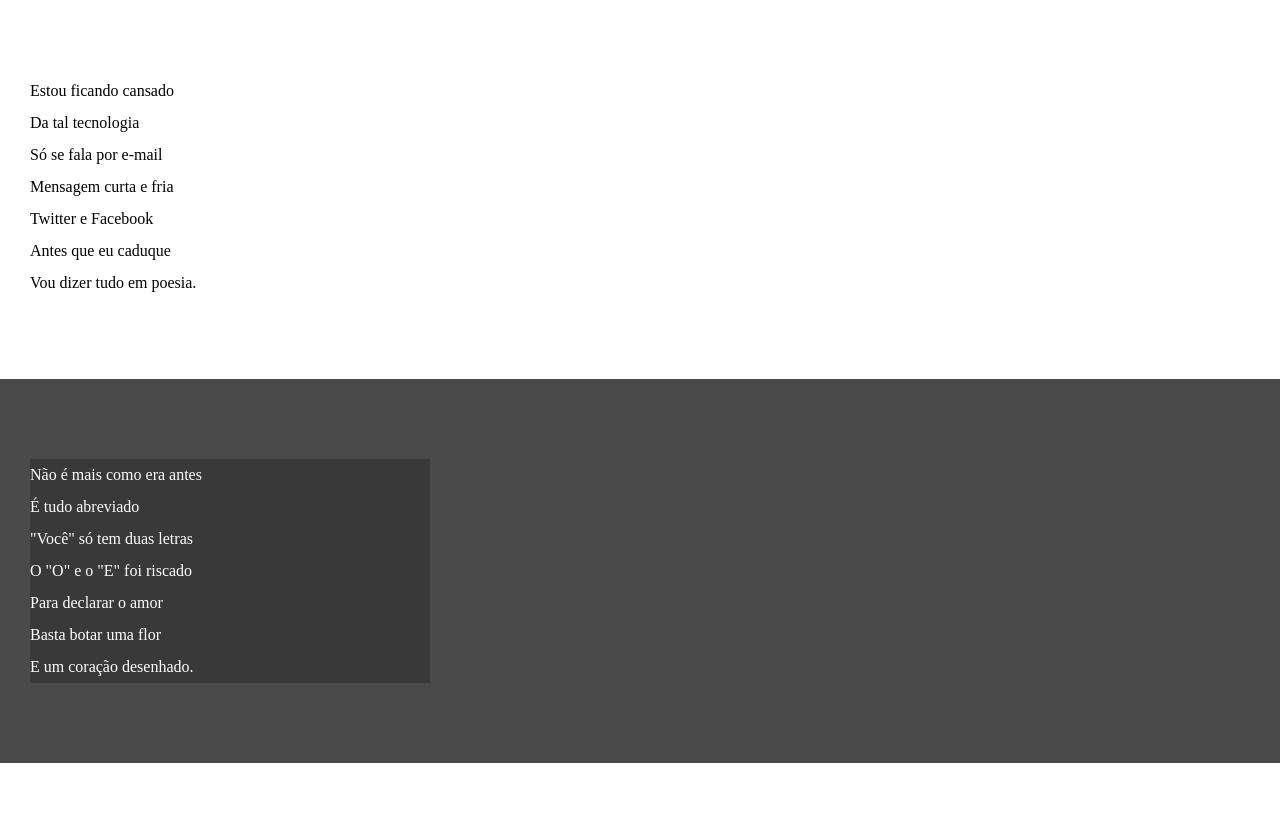
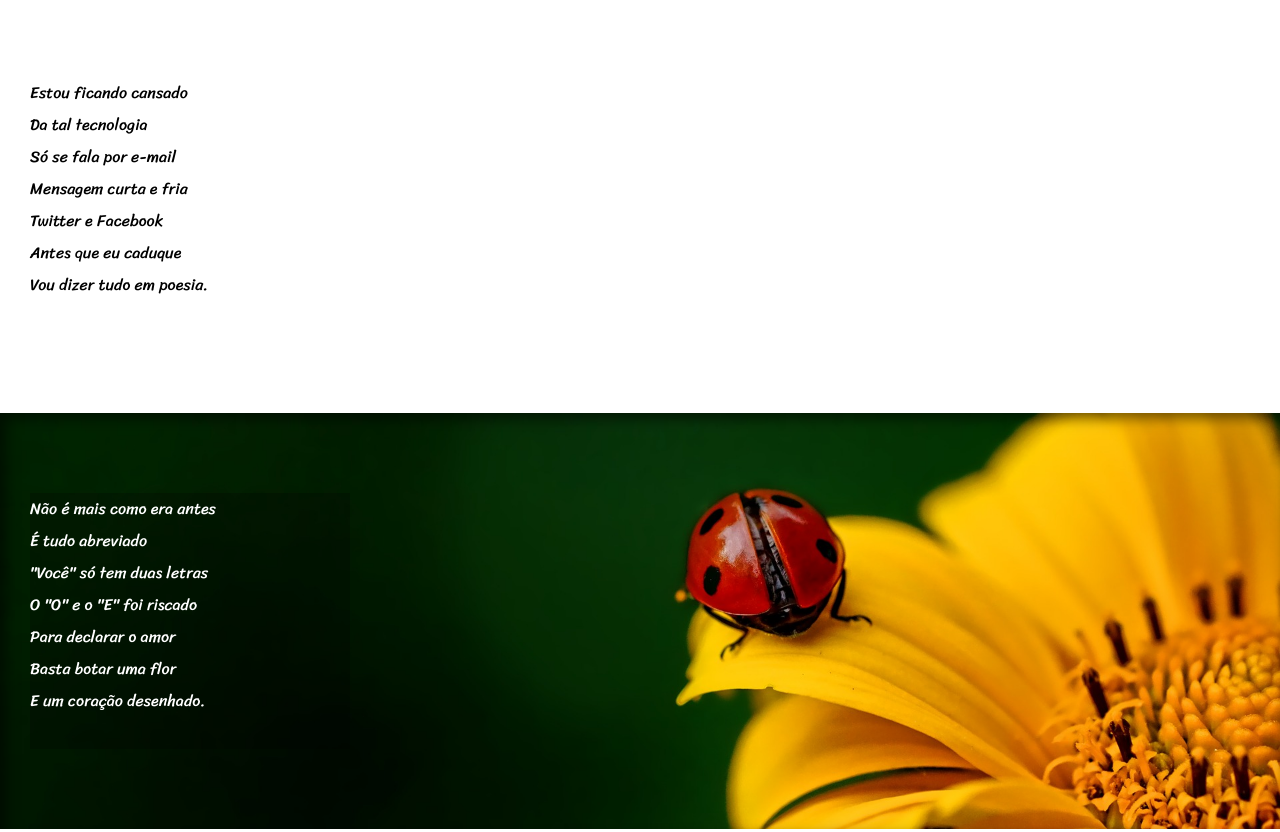
Before and after one commit to feaguilera/ProjetoCursoemVideo, a plain HTML site: page Estudos/Curso em video/projeto Cordel Moderno/index.html in a window 1280 px wide. Shown: the part 210-1042 px from the top of the page. Drawn offline with Linux system fonts and the light colour scheme; a web font is replaced by a local one.

Commit message:
atualização 18-09

```diff
--- a/Estudos/Curso em video/projeto Cordel Moderno/estilo/style.css
+++ b/Estudos/Curso em video/projeto Cordel Moderno/estilo/style.css
@@ -1,5 +1,13 @@
 @charset "UTF-8";
 
+@import url('https://fonts.googleapis.com/css2?family=Passero+One&display=swap');
+@import url('https://fonts.googleapis.com/css2?family=Sriracha&display=swap');
+
+:root{
+    --fonte1: Verdana, Geneva, Tahoma, sans-serif;
+    --fonte2: 'Passero One', cursive;
+    --fonte3: 'Sriracha', cursive;
+}
 *{
     margin: 0px;
     padding: 0px;
@@ -8,6 +16,7 @@
 html, body{
     min-height: 100vh;
     background-color: darkgray;
+    font-family: var(--fonte1);
 }
 
 header{
@@ -19,6 +28,7 @@ header{
 header > h1{
     padding: 50px;
     font-variant: small-caps;
+    font-family: var(--fonte2);
 }
 
 header > p{
@@ -40,6 +50,26 @@ section{
     padding-bottom: 10vh;
     line-height: 2em;
     padding-left: 30px;
+    font-family: var(--fonte3);
+}
+
+section p{
+    padding-bottom: 2em;
+}
+
+section#img01{
+    background: url(../imagens/background001.jpg) no-repeat center;
+    background-position: right center;
+    background-size: cover;
+    background-attachment: fixed;
+}
+
+
+section#img02{
+    background: url(../imagens/background002.jpg) no-repeat center;
+    background-position: right center;
+    background-size: cover;
+    background-attachment: fixed;
 }
 
 
@@ -52,10 +82,13 @@ section.normal{
 section.imagem{
     background-color: rgba(51, 51, 51, 0.8);
     color: white;
+    box-shadow: inset 6px 6px 13px 0px rgba(0, 0, 0, 0.52);
+    background-size: cover;
+    background-attachment: fixed;
 }
 
 section.imagem p{
-    width: 400px;
+    width: 40vh;
     background-color: rgba(0, 0, 0, 0.226);
 }
 
--- a/Estudos/Curso em video/projeto Cordel Moderno/index.html
+++ b/Estudos/Curso em video/projeto Cordel Moderno/index.html
@@ -30,7 +30,7 @@
         </section>
 
 
-        <section class="imagem">
+        <section class="imagem" id="img01">
             <p>
                 Não é mais como era antes <br>
                 É tudo abreviado <br>
@@ -63,7 +63,7 @@
         </section>
 
 
-        <section class="imagem">
+        <section class="imagem"id="img02">
             <p>
                 Tenho saudade das cartas <br>
                 Escritas com a própria mão <br>
```
